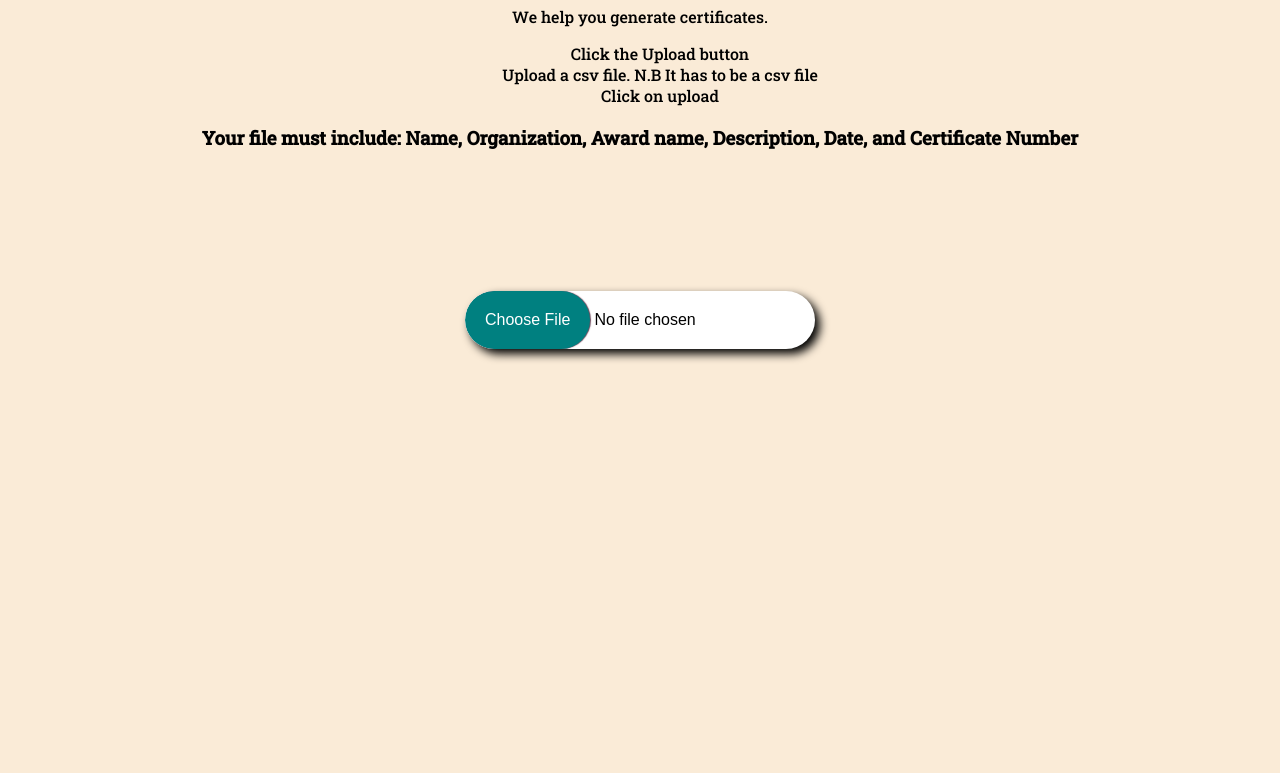
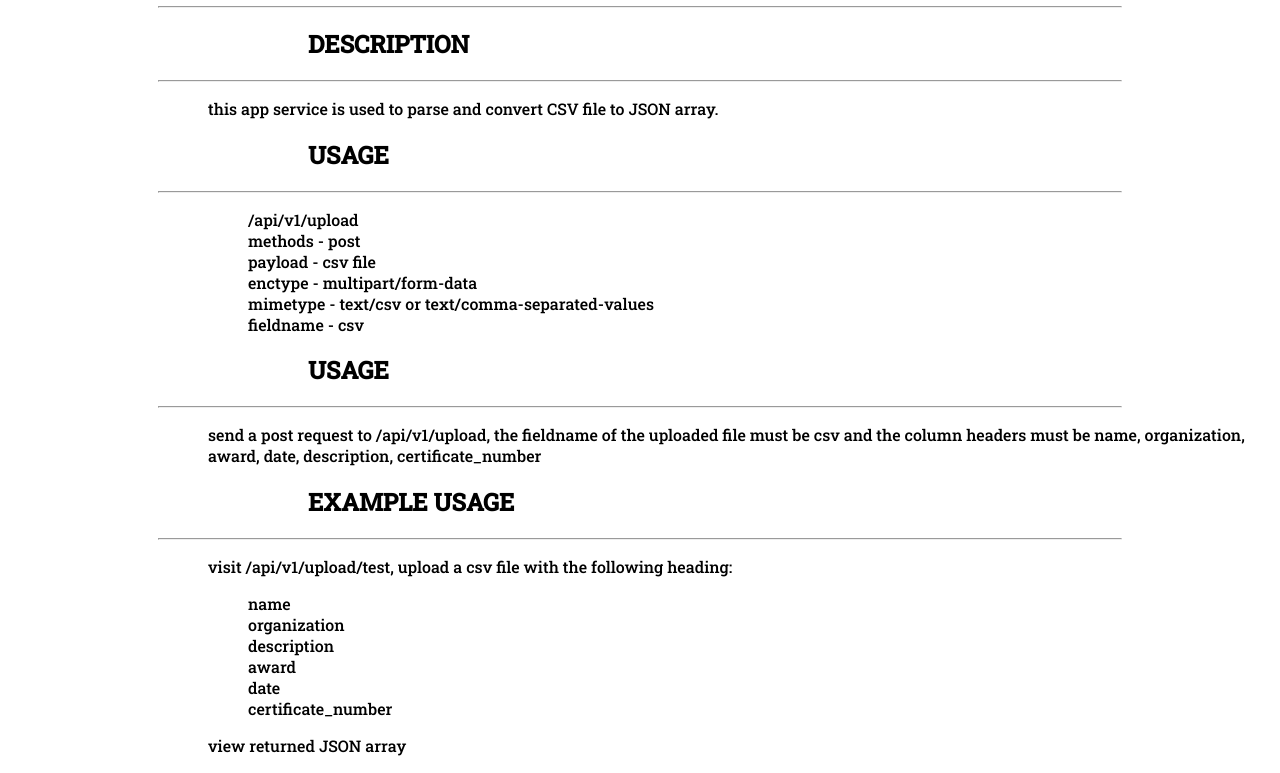
Before and after one commit to chisomchris/csv-parser, a website: page index.html in a window 1280 px wide. Shown: the part 80-853 px from the top of the page. Before the commit the page ends 800 px from the top, so only its background shows below. Drawn offline with Linux system fonts and the light colour scheme.

Commit message:
Documentation

```diff
--- a/index.html
+++ b/index.html
@@ -4,70 +4,89 @@
     <meta charset="UTF-8" />
     <meta http-equiv="X-UA-Compatible" content="IE=edge" />
     <meta name="viewport" content="width=device-width, initial-scale=1.0" />
+    <link
+      href="https://fonts.googleapis.com/css2?family=Roboto+Slab:wght@500&display=swap"
+      rel="stylesheet"
+    />
     <title>CSV converter Documentation</title>
-
-    <link href="https://fonts.googleapis.com/css2?family=Roboto+Slab:wght@500&display=swap" rel="stylesheet">
     <style>
       body {
-  background-color: antiquewhite;
+        font-family: "Roboto Slab", serif;
       }
       h1 {
         text-align: center;
       }
-.Container1 {
-  font-family: "Roboto Slab", serif;
-  text-align: center;
+      h2 {
+        margin-left: 300px;
+      }
+      p {
+        margin-left: 200px;
       }
       ol {
+        margin-left: 200px;
         list-style: none;
       }
-.upload {
-  top: 50%;
-  left: 50%;
-  transform: translate(-50%, -50%);
-  position: absolute;
+      hr {
+        margin: 0 150px;
       }
-
-.upload-box {
-  font-size: 16px;
-  background: white;
-  border-radius: 50px;
-  box-shadow: 5px 5px 10px black;
-  width: 350px;
-  outline: none;
-}
-
-::-webkit-file-upload-button {
-  color: white;
-  background: teal;
-  padding: 20px;
-  border: none;
-  border-radius: 50px;
-  box-shadow: 1px 0 1px #6b4559;
-  outline: none;
-}
-
-::-webkit-file-upload-button:hover {
-  background-color: aquamarine;
-}
-
     </style>
   </head>
   <body>
-<div class="Container1"><h1>CERTIFICATE GENERATOR</h1>
-<p>We help you generate certificates.</p>
-
+    <div class="header">
+      <h1>CSV PARSER DOCUMENTATION</h1>
+    </div>
+    <hr />
+    <div class="box1">
+      <h2>DESCRIPTION</h2>
+      <hr />
+      <p>
+        this app service is used to parse and convert CSV file to JSON array.
+      </p>
+    </div>
+    <div class="box3">
+      <h2>USAGE</h2>
+      <hr />
       <ol>
-    <li>Click the Upload button</li>
-    <li>Upload a csv file. N.B It has to be a csv file</li>
-    <li>Click on upload</li>
+        <li>/api/v1/upload</li>
+        <li>methods - post</li>
+        <li>payload - csv file</li>
+        <li>enctype - multipart/form-data</li>
+        <li>mimetype - text/csv or text/comma-separated-values</li>
+        <li>fieldname - csv</li>
       </ol>
-<h3>Your file must include: Name, Organization, Award name, Description, Date, and Certificate Number</h3>
     </div>
-
-    <div class="upload">
-        <input type="file" class="upload-box" />
-      </button>
+    <div class="box3">
+      <h2>USAGE</h2>
+      <hr />
+      <p>
+        send a post request to /api/v1/upload, the fieldname of the uploaded
+        file must be csv and the column headers must be name, organization,
+        award, date, description, certificate_number
+      </p>
+    </div>
+    <div class="box4">
+      <h2>EXAMPLE USAGE</h2>
+      <hr />
+      <p>
+        visit /api/v1/upload/test, upload a csv file with the following heading:
+      </p>
+      <ol>
+        <li>name</li>
+        <li>organization</li>
+        <li>description</li>
+        <li>award</li>
+        <li>date</li>
+        <li>certificate_number</li>
+      </ol>
+      <p>view returned JSON array</p>
+    </div>
+    <div class="box5">
+      <h2>BUG FIXES</h2>
+      <hr />
+      <p>
+        report any bugs or issues
+        <a href="http://github.com/chisomchris/csv-parser/issues">here</a>
+      </p>
     </div>
   </body>
 </html>
```
Lines whose indentation alone changed are shown as unchanged.
